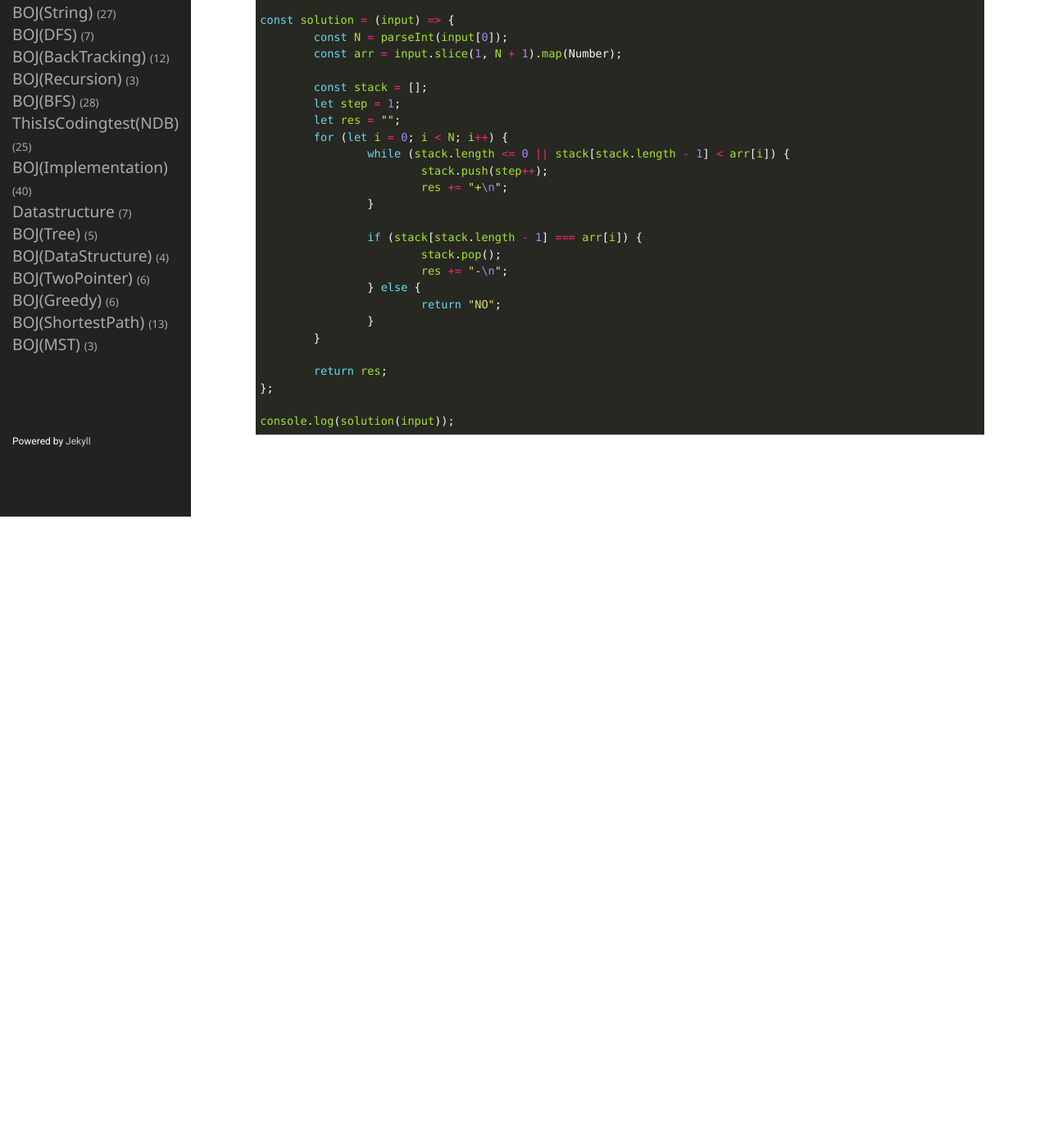
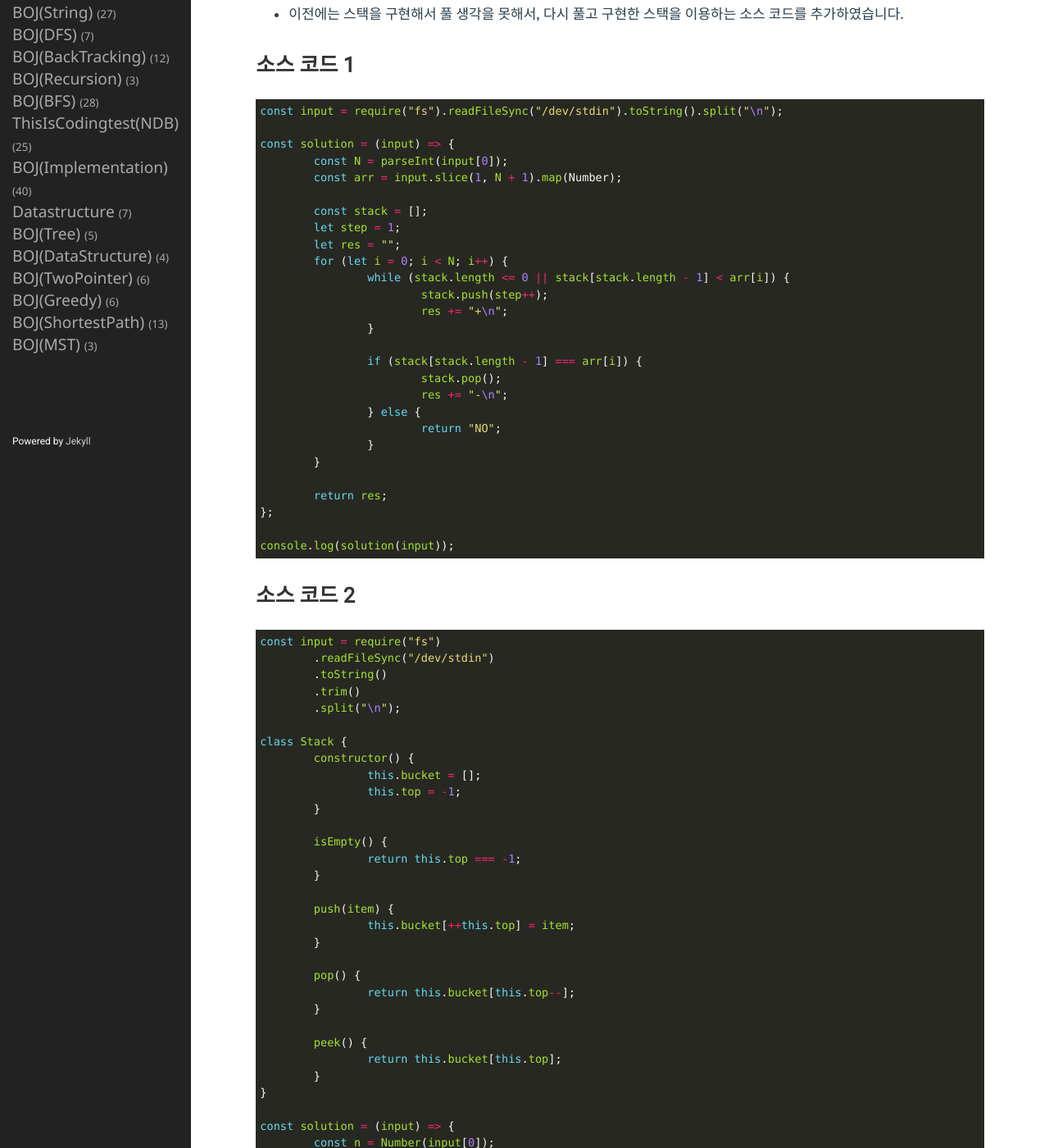
Before and after one commit to qkrrlgh519/qkrrlgh519.github.io, a Jekyll site: the page built from _posts/2021-02-13-BOJ-Stack-1874.markdown, in a window 1280 px wide and 1400 px high, scrolled down 791 px. Shown: the whole window at 82% size. Built offline with Jekyll 4.4.1, drawn with Linux system fonts in a browser that asks for light colours; before the commit the page ends 1421 px from its top, so only the background shows below that; some of the changed text lies outside the part shown.

Commit message:
feat: 백준 1874번 스택 수열 다시 풀고 후기 추가

````diff
--- a/_posts/2021-02-13-BOJ-Stack-1874.markdown
+++ b/_posts/2021-02-13-BOJ-Stack-1874.markdown
@@ -22,9 +22,14 @@ categories: BOJ(Stack)
 - 스택의 맨 위의 값이 입력된 수열의 현재 위치 값과 같다면 pop을 진행합니다.
 - 만약 스택 맨 위의 값이 입력된 수열의 현재 위치 값과 다르다면 "NO"를 출력합니다.
 
-## 소스 코드
+## 후기
 
-```jsx
+- 스택 문제는 풀 때마다, 조건 분기가 간단하고 명료해야 문제없이 풀리는 느낌을 받습니다.
+- 이전에는 스택을 구현해서 풀 생각을 못해서, 다시 풀고 구현한 스택을 이용하는 소스 코드를 추가하였습니다.
+
+## 소스 코드 1
+
+```javascript
 const input = require("fs").readFileSync("/dev/stdin").toString().split("\n");
 
 const solution = (input) => {
@@ -53,3 +58,66 @@ const solution = (input) => {
 
 console.log(solution(input));
 ```
+
+## 소스 코드 2
+
+```javascript
+const input = require("fs")
+	.readFileSync("/dev/stdin")
+	.toString()
+	.trim()
+	.split("\n");
+
+class Stack {
+	constructor() {
+		this.bucket = [];
+		this.top = -1;
+	}
+
+	isEmpty() {
+		return this.top === -1;
+	}
+
+	push(item) {
+		this.bucket[++this.top] = item;
+	}
+
+	pop() {
+		return this.bucket[this.top--];
+	}
+
+	peek() {
+		return this.bucket[this.top];
+	}
+}
+
+const solution = (input) => {
+	const n = Number(input[0]);
+
+	let index = 1;
+
+	let res = "";
+	const stack = new Stack();
+	for (let i = 1; i < n + 1; i++) {
+		const now = Number(input[i]);
+
+		while (index <= now) {
+			stack.push(index);
+			res += "+\n";
+
+			index += 1;
+		}
+
+		if (stack.peek() === now) {
+			stack.pop();
+			res += "-\n";
+		} else {
+			return "NO";
+		}
+	}
+
+	return res;
+};
+
+console.log(solution(input));
+```
````
